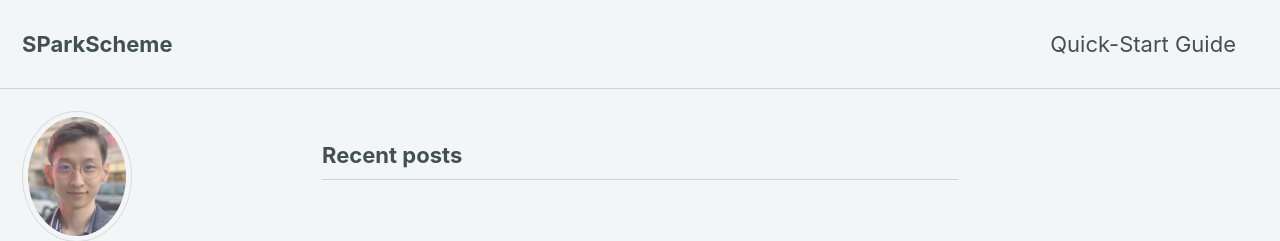
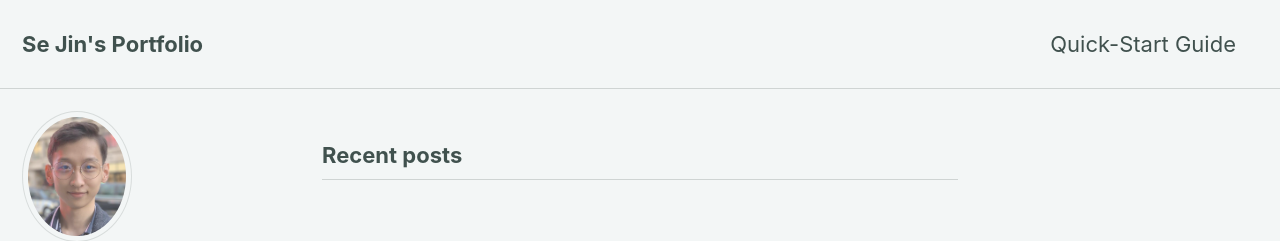
Before and after one commit to sjpark0605/sjpark0605.github.io, a Jekyll site: the page built from index.html, in a window 1280 px wide and 900 px high. Shown: the top 241 px of the window. Built offline with Jekyll 4.4.1, drawn with Linux system fonts in a browser that asks for light colours; cached includes are drawn as plain includes; nearby versions of some CDN libraries; the list of posts is cut into pages by our own code.

Commit message:
Update _config.yml

```diff
--- a/_config.yml
+++ b/_config.yml
@@ -16,7 +16,7 @@ minimal_mistakes_skin    : "mint" # "air", "aqua", "contrast", "dark", "dirt", "
 
 # Site Settings
 locale                   : "en-US"
-title                    : "Se Jin's Portfolio"
+title                    : "SParkScheme"
 title_separator          : "-"
 name                     : "Se Jin Park"
 description              : "SParkling Portfolio."
@@ -25,7 +25,7 @@ baseurl                  : # the subpath of your site, e.g. "/blog"
 repository               : # GitHub username/repo-name e.g. "mmistakes/minimal-mistakes"
 teaser                   : # path of fallback teaser image, e.g. "/assets/images/500x300.png"
 logo                     : # path of logo image to display in the masthead, e.g. "/assets/images/88x88.png"
-masthead_title           : "SParkScheme" # overrides the website title displayed in the masthead, use " " for no title
+masthead_title           : "Se Jin's Portfolio" # overrides the website title displayed in the masthead, use " " for no title
 # breadcrumbs            : false # true, false (default)
 words_per_minute         : 200
 comments:
```
